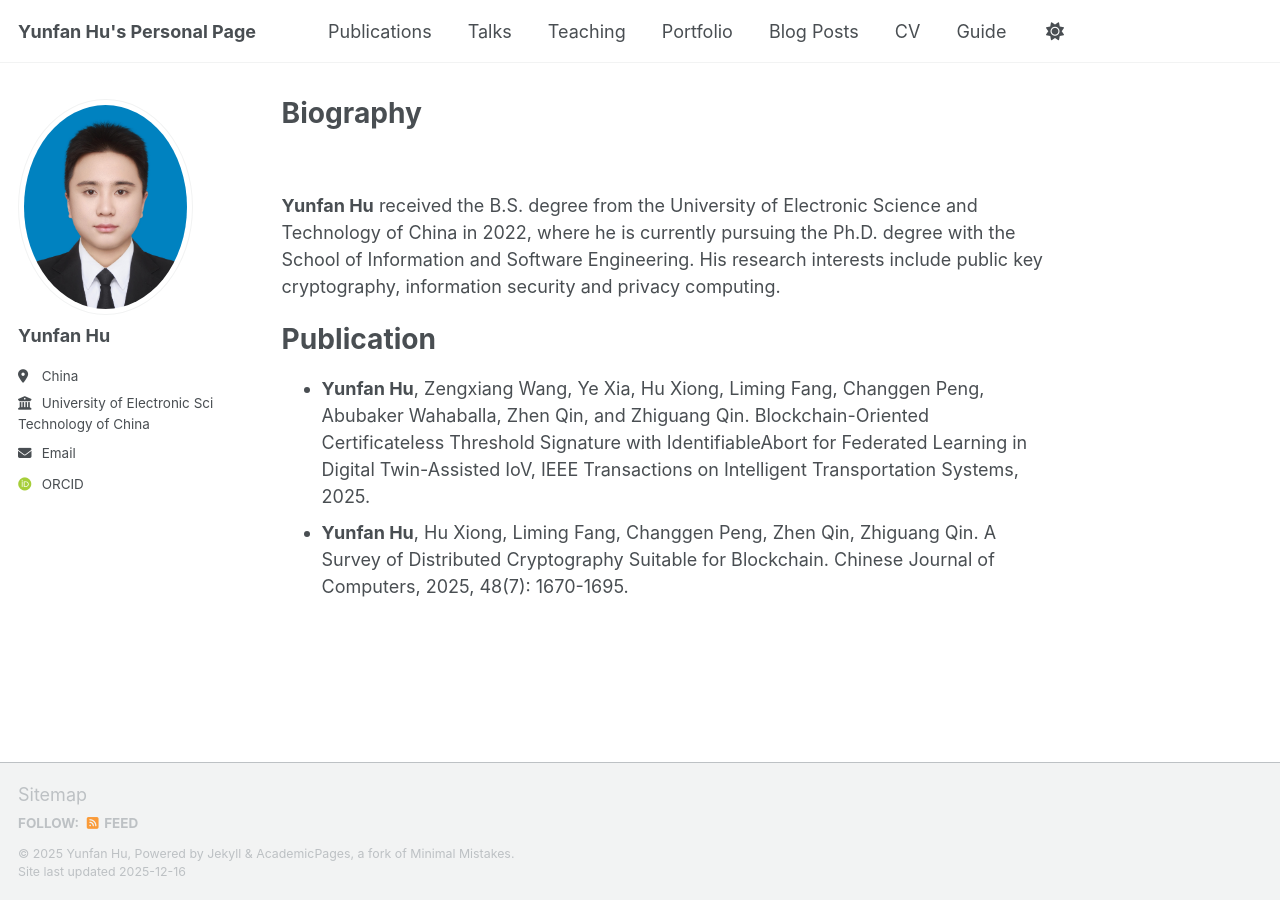
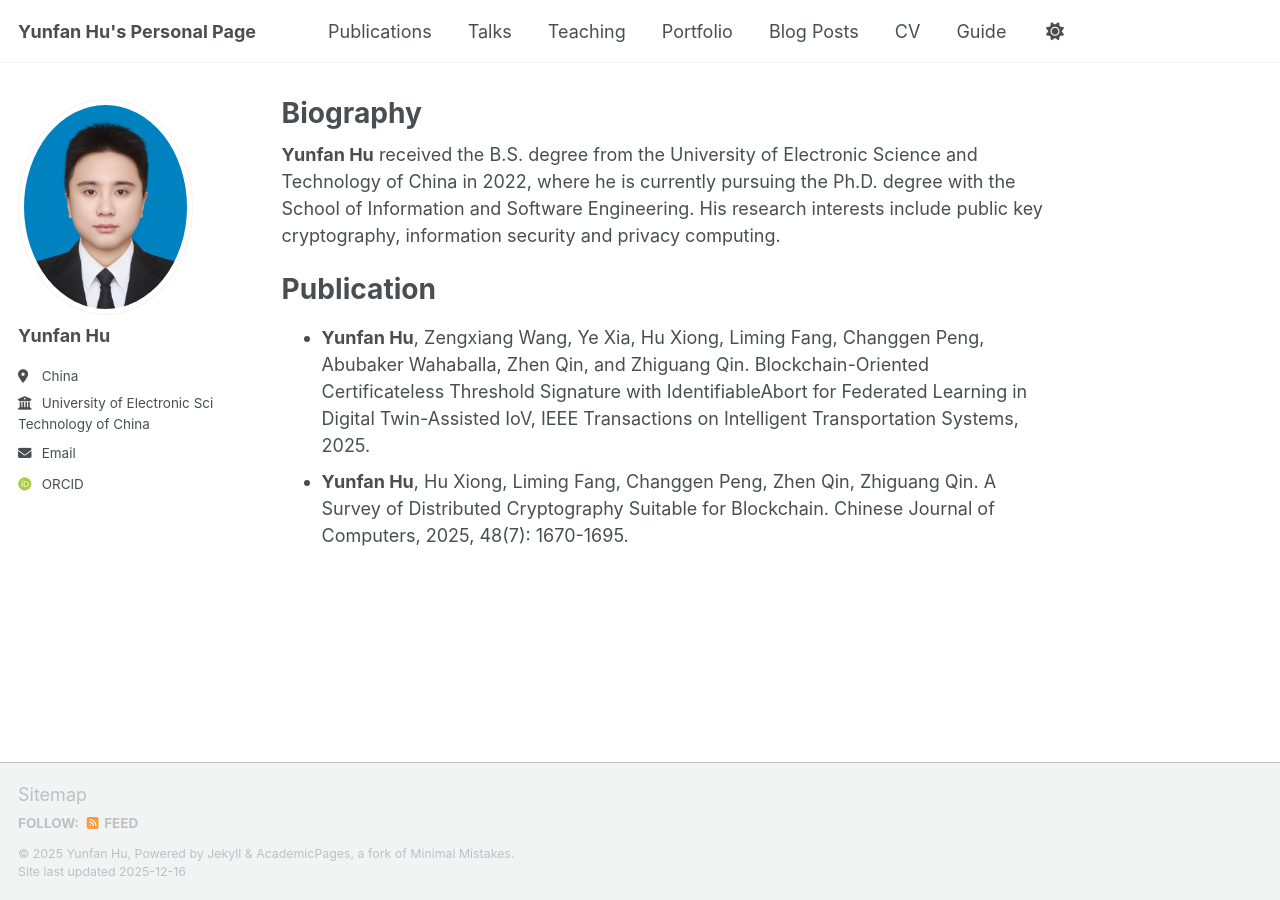
Before and after one commit to HYF0514/HYF0514.github.io, a Jekyll site: the page built from _pages/about.md, in a window 1280 px wide. Built offline with Jekyll 4.4.1, drawn with Linux system fonts in a browser that asks for light colours; some web fonts are replaced; a script bundle is joined from its source files by our own code; library files that are not in the unit come from our copies.

Commit message:
Update about.md

```diff
--- a/_pages/about.md
+++ b/_pages/about.md
@@ -7,10 +7,9 @@ redirect_from:
   - /about.html
 ---
 
-<br>
-
 **Yunfan Hu**
 received the B.S. degree from the University of Electronic Science and Technology of China in 2022, where he is currently pursuing the Ph.D. degree with the School of Information and Software Engineering. His research interests include public key cryptography, information security and privacy computing.
+<br>
 
 Publication
 ============
```
